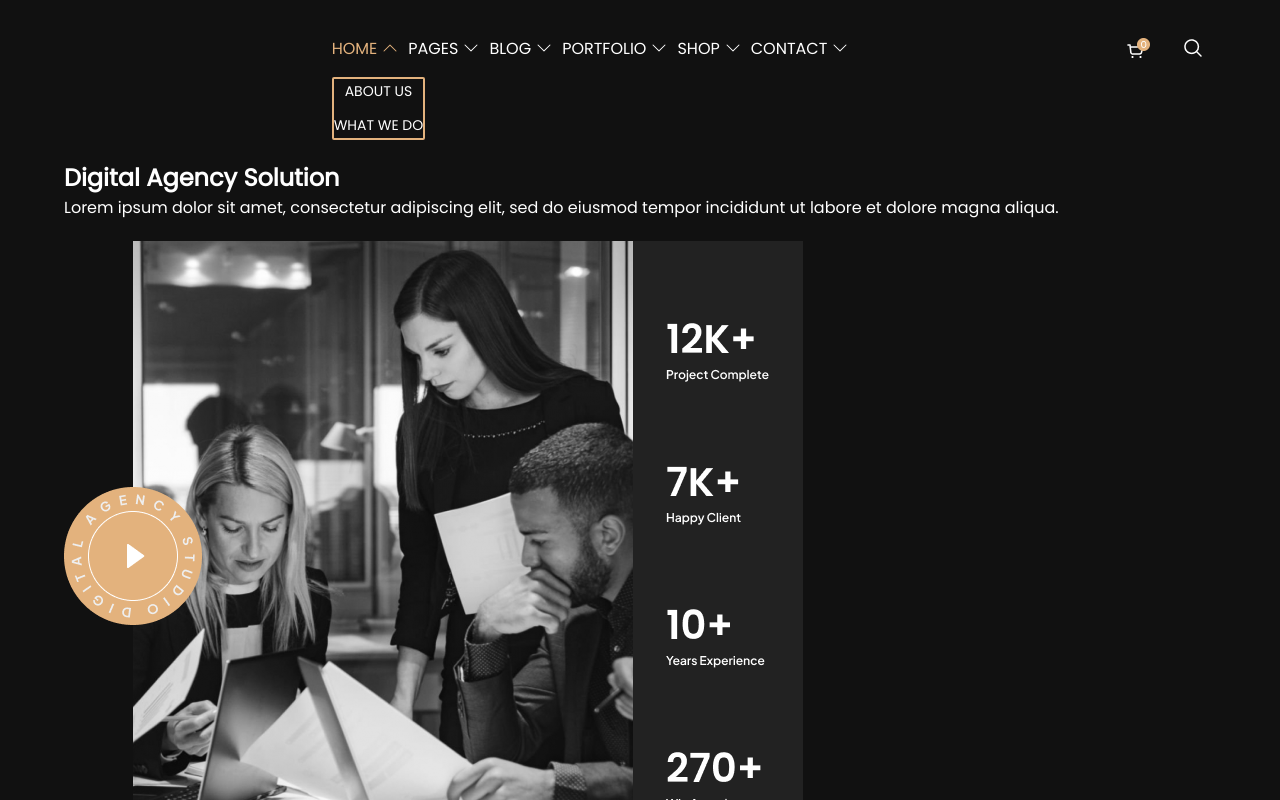
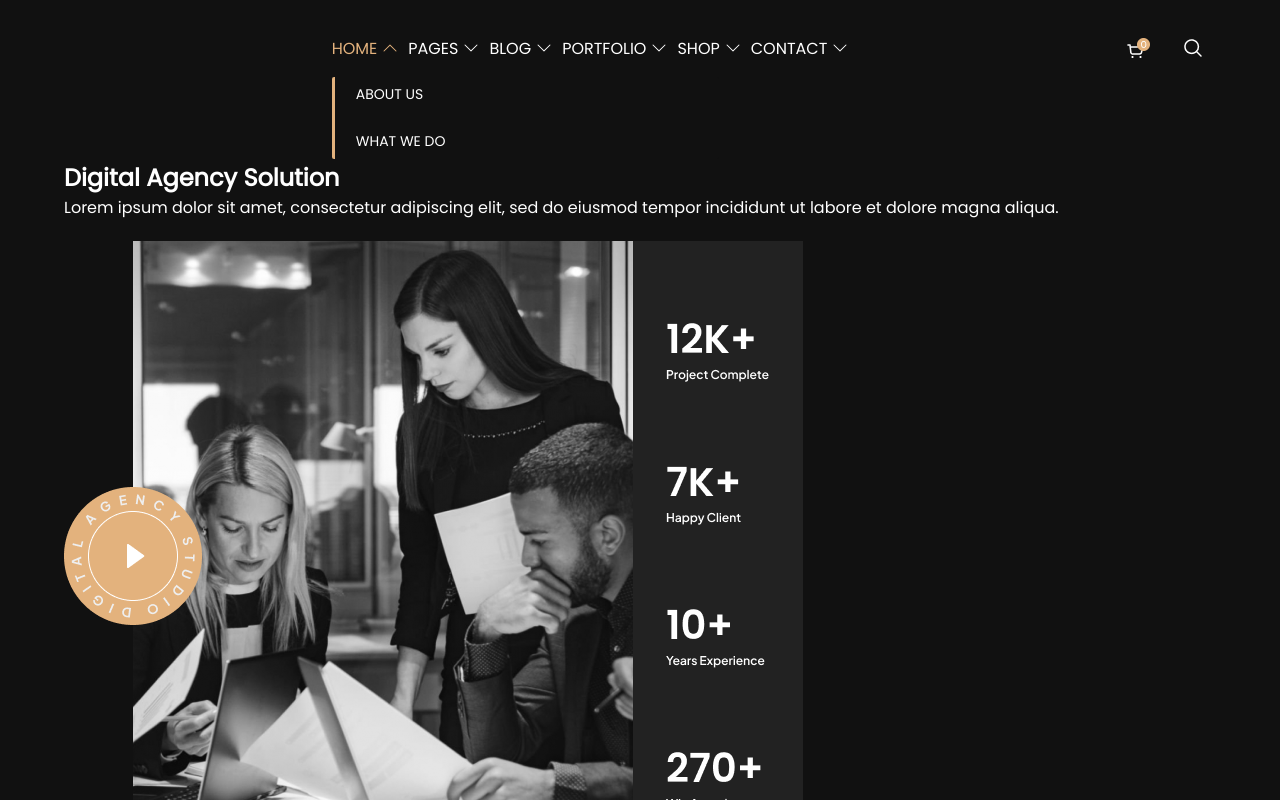
Before and after one commit to Micael-Macedo/AgenciaDigital, a plain HTML site: page index.html in a window 1280 px wide. Both pictures are taken after a click on the link "HOME". Shown: the top 800 px of the page. Drawn offline with nearby package versions, Linux system fonts and the light colour scheme.

Commit message:
style: edit dropmenu

```diff
--- a/script.js
+++ b/script.js
@@ -2,7 +2,7 @@ function openDropdownMenu(option) {
     let selected = $(option).parents("li").children("ul");
     $(".desktop").find("a").removeClass("selected");
     $(".mobile").find("a").removeClass("selected");
-    $(option).addClass("selected");
+    $(option).toggleClass("selected");
     $(".dropdown-menu").removeClass("open");
     $(selected).toggleClass("open");
 
--- a/style.scss
+++ b/style.scss
@@ -101,20 +101,23 @@ header {
                         display: none;
                     }
                     ul.dropdown-menu.open{
+                        width: 30%;
                         display: flex;
                         position: absolute;
                         @include column();
                         top: 80%;
                         text-align: center;
                         background-color: $PrimaryColor;
-                        border: 2px solid $SecondColor;
+                        border-left: 3px solid $SecondColor;
                         border-radius: 2px;
                         li{
-                            width: 100%;
-                            padding: 2%;
+                            min-width: 200px;
+                            width: 90%;
+                            padding: 2% 0% 2% 4px;
                             font-size: 14px;
                             color: $ThirdColor;
                             margin-bottom: 2px solid $FifthColor;
+                            text-align: left;
                         }
                     }
                 }
```
Also changed, not shown: style.css, 1 other file.
